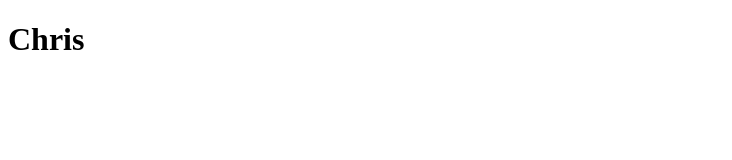
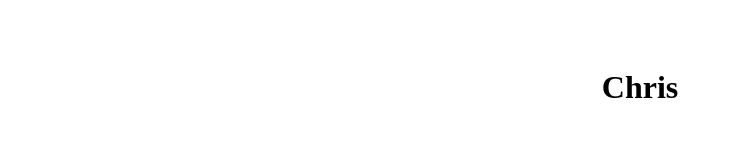
Before and after one commit to chris-cybula/personal-site, a Gatsby site: page / in a window 1280 px wide. Shown: the whole page, without its empty margins (0-732 px from the left). Built offline with nearby package versions, Linux system fonts and the light colour scheme; Gatsby itself is replaced by a stand-in of ours.

Commit message:
Install styled-components

```diff
--- a/gatsby-config.js
+++ b/gatsby-config.js
@@ -27,6 +27,7 @@ module.exports = {
         icon: `src/images/gatsby-icon.png`, // This path is relative to the root of the site.
       },
     },
+    `gatsby-plugin-styled-components`,
     // this (optional) plugin enables Progressive Web App + Offline functionality
     // To learn more, visit: https://gatsby.dev/offline
     // `gatsby-plugin-offline`,
--- a/package.json
+++ b/package.json
@@ -5,18 +5,21 @@
   "version": "0.1.0",
   "author": "Kyle Mathews <mathews.kyle@gmail.com>",
   "dependencies": {
+    "babel-plugin-styled-components": "^1.12.0",
     "gatsby": "^2.26.1",
     "gatsby-image": "^2.5.0",
     "gatsby-plugin-manifest": "^2.6.1",
     "gatsby-plugin-offline": "^3.4.0",
     "gatsby-plugin-react-helmet": "^3.4.0",
     "gatsby-plugin-sharp": "^2.8.0",
+    "gatsby-plugin-styled-components": "^3.5.0",
     "gatsby-source-filesystem": "^2.5.0",
     "gatsby-transformer-sharp": "^2.6.0",
     "prop-types": "^15.7.2",
     "react": "^16.12.0",
     "react-dom": "^16.12.0",
-    "react-helmet": "^6.1.0"
+    "react-helmet": "^6.1.0",
+    "styled-components": "^5.2.1"
   },
   "devDependencies": {
     "prettier": "2.1.2"
--- a/src/pages/index.js
+++ b/src/pages/index.js
@@ -1,11 +1,23 @@
 import React from "react"
 import Layout from "../components/layout"
 import SEO from "../components/seo"
+import styled from "styled-components"
+
+const Container = styled.div`
+  margin: 3rem auto;
+  max-width: 600px;
+  display: flex;
+  flex-direction: column;
+  align-items: center;
+  justify-content: center;
+`
 
 const IndexPage = () => (
   <Layout>
     <SEO title="Home" />
-    <h1>Chris</h1>
+    <Container>
+      <h1>Chris</h1>
+    </Container>
   </Layout>
 )
 
```
Also changed, not shown: 1 other file.
